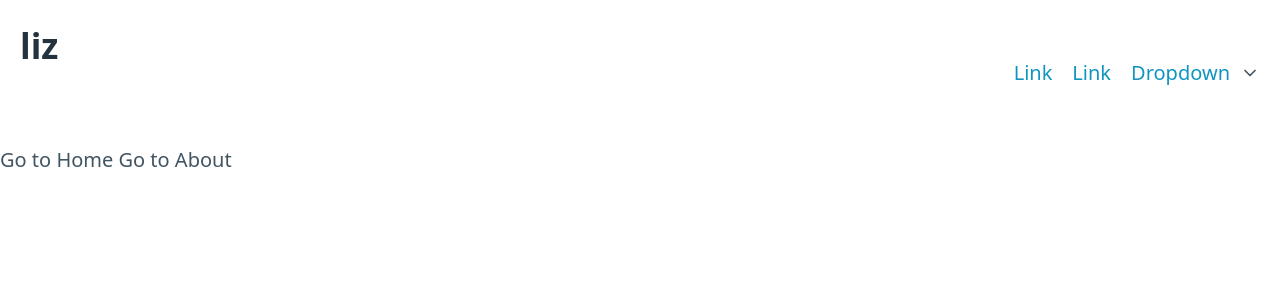
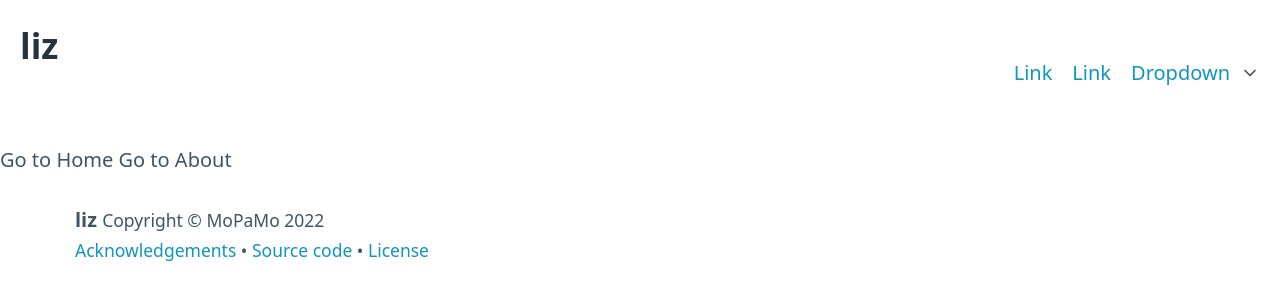
Before and after one commit to MoPaMo/liz, a plain HTML site: page index.html in a window 1280 px wide. Drawn offline with nearby package versions, Linux system fonts and the light colour scheme.

Commit message:
add footer

```diff
--- a/index.html
+++ b/index.html
@@ -39,6 +39,12 @@
       <!-- route outlet -->
       <!-- component matched by the route will render here -->
       <router-view class="container"></router-view>
+
+      <footer class="container">
+        <b>liz </b>
+        <small> Copyright &copy; MoPaMo 2022 </small> <br>
+        <small><a>Acknowledgements</a> • <a href="https://github.com/MoPaMo/liz">Source code</a> • <a href="https://github.com/MoPaMo/liz/blob/main/LICENSE.md">License</a></small>
+      </footer>
     </div>
     <script src="/cdn/script.js"></script>
   </body>
```
